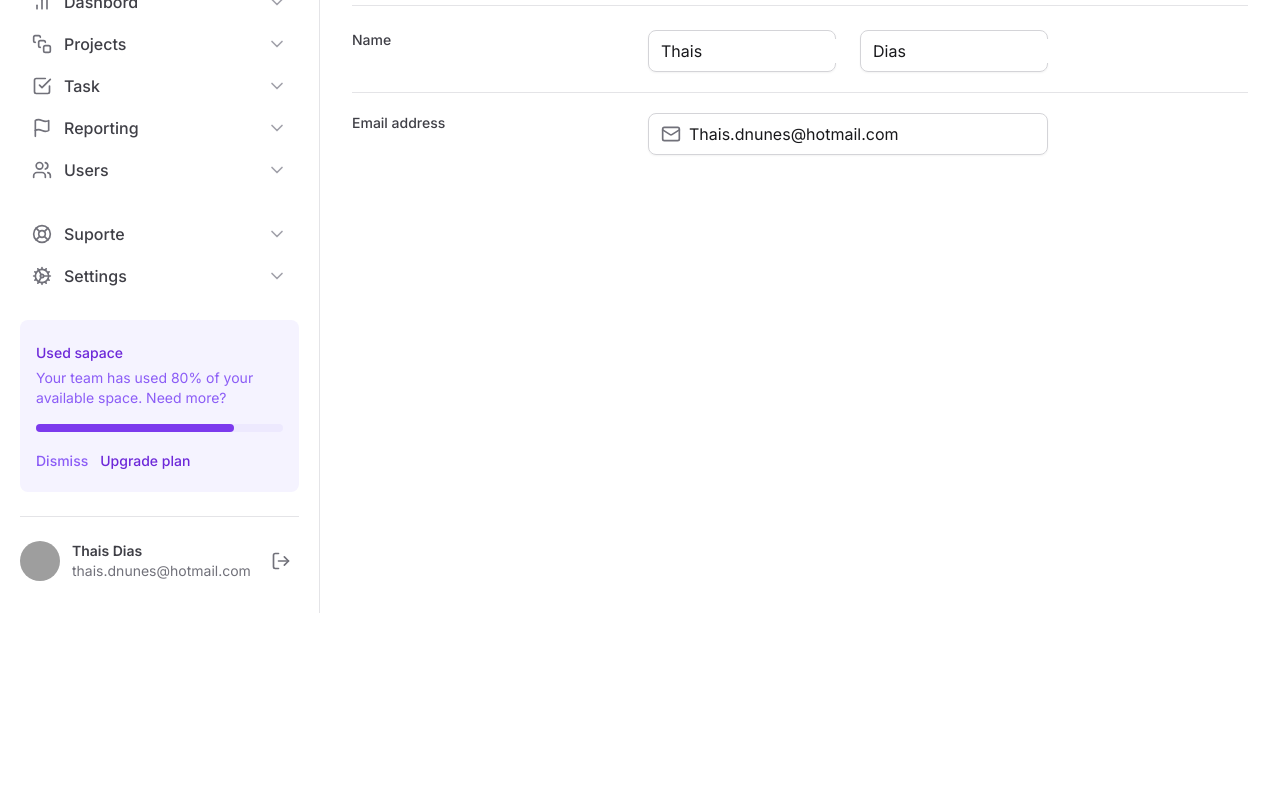
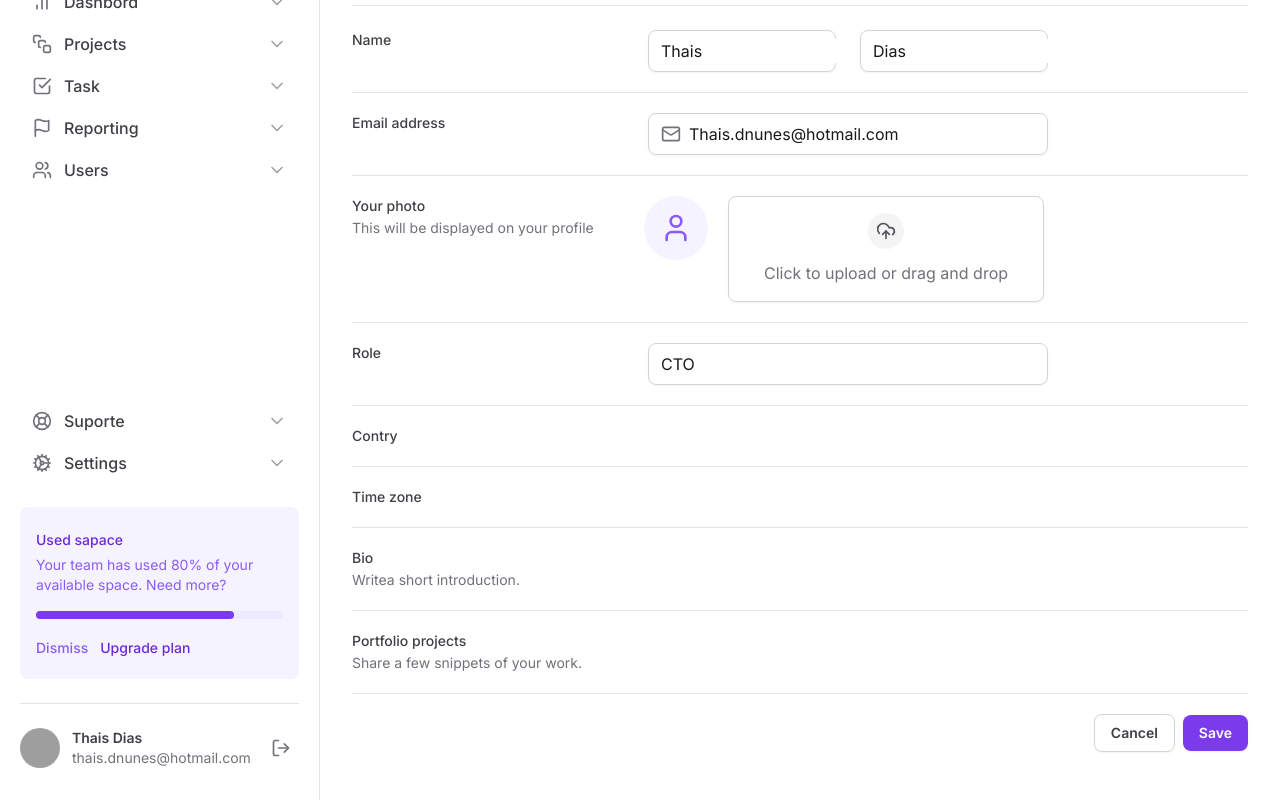
Before and after one commit to Thais-DN/dashboard-tailwind, a Next.js app: page / in a window 1280 px wide. Shown: the part 220-1020 px from the top of the page. Before the commit the page ends 833 px from the top, so only its background shows below. Built offline with nearby package versions, Linux system fonts and the light colour scheme; grey boxes are pictures that could not be loaded.

Commit message:
alterando layout e adicionando readme

```diff
--- a/src/app/page.tsx
+++ b/src/app/page.tsx
@@ -1,6 +1,6 @@
 import { SettingsTabs } from "./components/SettingsTabs";
 import * as Input from "./components/Input"
-import { Mail } from "lucide-react";
+import { Mail, Upload, UploadCloud, User } from "lucide-react";
 
 export default function Home() {
     return (
@@ -45,7 +45,9 @@ export default function Home() {
                     </div>
 
                     <div className="grid gap-3 grid-cols-form pt-5">
-                        <label htmlFor="email" className="text-sm font-medium text-zinc-700">Email address</label>
+                        <label htmlFor="email" className="text-sm font-medium text-zinc-700">
+                            Email address
+                        </label>
                         <Input.InputRoot>
                             <Input.InputPrefix>
                                 <Mail className="h-5 w-5 text-zinc-500"/>
@@ -53,6 +55,88 @@ export default function Home() {
                             <Input.InputControl id="email" type="email" defaultValue="Thais.dnunes@hotmail.com" />
                         </Input.InputRoot>
                     </div>
+
+                    <div className="grid gap-3 grid-cols-form pt-5">
+                        <label htmlFor="photo" className="text-sm font-medium text-zinc-700">
+                            Your photo
+                            <span className="mt-0.5 text-sm font-normal text-zinc-500 block">
+                                This will be displayed on your profile
+                            </span>
+                        </label>
+                        <div className="flex items-start gap-5">
+                            <div className="bg-violet-50 flex h-16 w-16 items-center justify-center rounded-full">
+                                <User className="w-8 h-8 text-violet-500" />
+                            </div>
+
+                            <label htmlFor="photo" className="flex flex-1 cursor-pointer flex-col items-center gap-3 rounded-lg border border-zinc-300 px-6 py-4 text-center text-zinc-500 shadow-sm">
+                                <div className="rounded-full border-6 border-zinc-50 bg-zinc-100 p-2">
+                                    <UploadCloud className="h-5 w-5 text-zinc-600" />
+                                </div>
+                                <div className="flex flex-col items-center gap-1">
+                                    <span>Click to upload or drag and drop</span>
+                                </div>
+                            </label>
+                            <input type="file" className="sr-only" id="photo" />
+
+                        </div>
+                    </div>
+
+                    <div className="grid gap-3 grid-cols-form pt-5">
+                        <label htmlFor="role" className="text-sm font-medium text-zinc-700">
+                            Role
+                        </label>
+                        <Input.InputRoot>
+                            <Input.InputControl id="role" defaultValue="CTO" />
+                        </Input.InputRoot>
+                    </div>
+
+                    <div className="grid gap-3 grid-cols-form pt-5">
+                        <label htmlFor="contry" className="text-sm font-medium text-zinc-700">
+                            Contry
+                        </label>
+                        <div></div>
+                    </div>
+
+                    <div className="grid gap-3 grid-cols-form pt-5">
+                        <label htmlFor="timezone" className="text-sm font-medium text-zinc-700">
+                            Time zone
+                        </label>
+                        <div></div>
+                    </div>
+
+                    <div className="grid gap-3 grid-cols-form pt-5">
+                        <label htmlFor="bio" className="text-sm font-medium text-zinc-700">
+                            Bio
+                            <span className="mt-0.5 text-sm font-normal text-zinc-500 block">
+                                Writea short introduction.
+                            </span>
+                        </label>
+                        <div></div>
+                    </div>
+
+                    <div className="grid gap-3 grid-cols-form pt-5">
+                        <label htmlFor="projects" className="text-sm font-medium text-zinc-700">
+                            Portfolio projects
+                            <span className="mt-0.5 text-sm font-normal text-zinc-500 block">
+                                Share a few snippets of your work.
+                            </span>
+                        </label>
+                        <div></div>
+                    </div>
+
+                    <div className="flex items-center justify-end gap-2 pt-5">
+                    <button
+                            type="button"
+                            className="rounded-lg px-4 py-2 text-sm font-semibold shadow-sm border border-zinc-300 text-zinc-700 hover:bg-zinc-50">
+                                Cancel
+                        </button>
+                        <button
+                            type="submit"
+                            form="settings"
+                            className="rounded-lg px-4 py-2 text-sm font-semibold shadow-sm bg-violet-600 text-white hover:bg-violet-700">
+                            Save
+                        </button>
+                    </div>
                 </form>
             </div>
         </>
--- a/tailwind.config.ts
+++ b/tailwind.config.ts
@@ -14,10 +14,8 @@ const config: Config = {
                 form: "minmax(7.5rem, 17.5rem) minmax(25rem, 1fr) minmax(0, 15rem)"
             },
 
-            backgroundImage: {
-                "gradient-radial": "radial-gradient(var(--tw-gradient-stops))",
-                "gradient-conic":
-                    "conic-gradient(from 180deg at 50% 50%, var(--tw-gradient-stops))",
+            maxWidth: {
+                6: "6px"
             },
         },
     },
```
Also changed, not shown: 1 other file (tests, documents, lock files or other folders).
